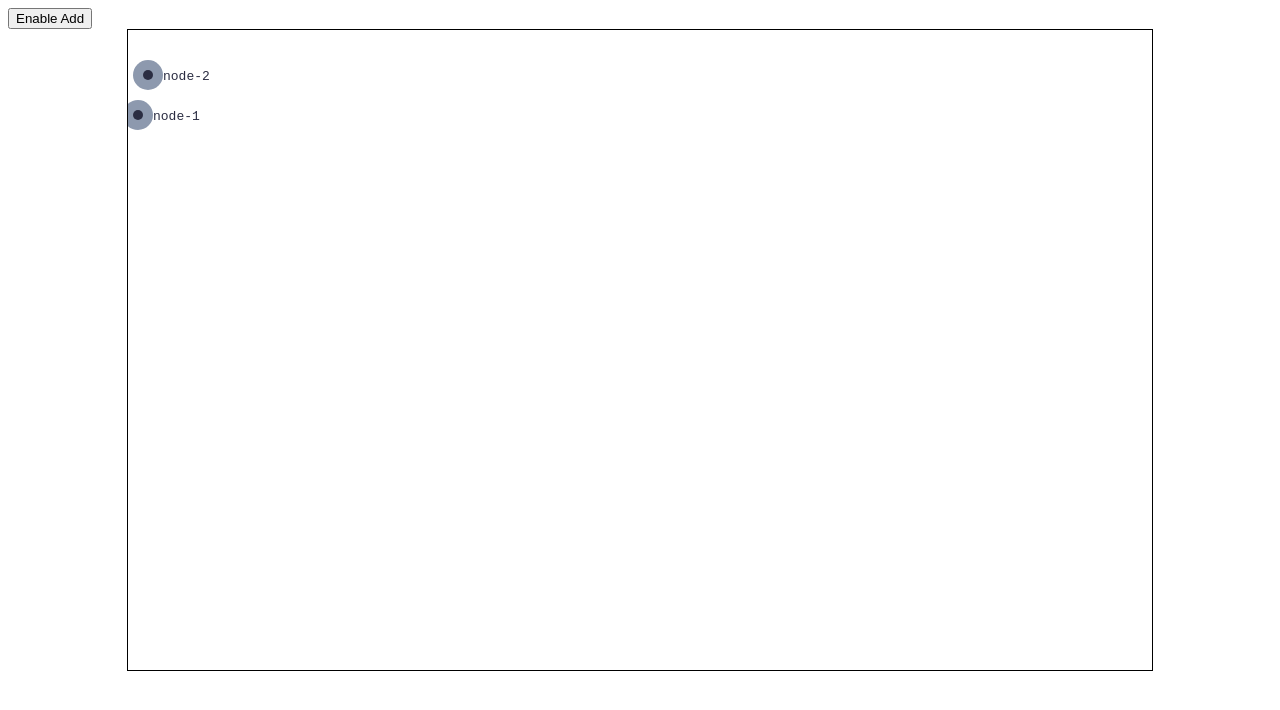
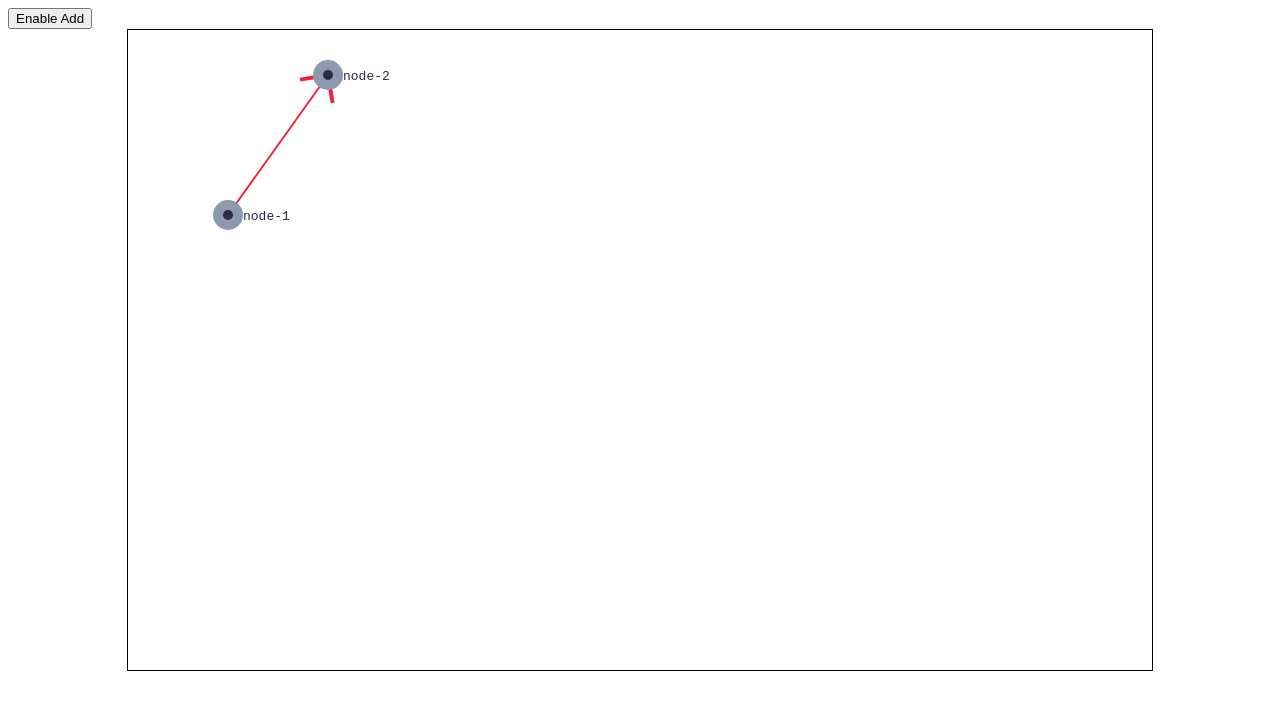
Before and after one commit to zahmadsaleem/knetworm, a Vue app: page / in a window 1280 px wide. Shown: the top 710 px of the page. Built offline with nearby package versions, Linux system fonts and the light colour scheme.

Commit message:
arrows, but fishy angles

```diff
--- a/src/components/Playground.vue
+++ b/src/components/Playground.vue
@@ -23,6 +23,18 @@
           :y2="rln.end.y"
           @contextmenu.prevent.stop="showClose"
         ></line>
+        <g
+          :transform="
+            `
+            translate(${rln.end.x} ${rln.end.y})
+            scale(20)
+            rotate(${slope(rln.start.y - rln.end.y, rln.start.x - rln.end.x)})
+            `
+          "
+        >
+          <line x1="-1" x2="0" y1="1" y2="0" class="arrow-line"></line>
+          <line x1="-1" x2="0" y1="-1" y2="0" class="arrow-line"></line>
+        </g>
       </g>
       <!--      DANGLING LINE  -->
       <line
@@ -90,11 +102,14 @@ export default {
       show_delete_rln: false,
       line_delete_pos: {},
       nodes: [
-        { x: 10, y: 85, name: "node-1", id: 1 },
-        { x: 20, y: 45, name: "node-2", id: 2 }
+        { x: 100, y: 185, name: "node-1", id: 1 },
+        { x: 200, y: 45, name: "node-2", id: 2 }
       ],
       relations: []
     };
+  },
+  mounted() {
+    this.relations.push({ start: this.nodes[0], end: this.nodes[1] });
   },
   methods: {
     addNode(e) {
@@ -105,6 +120,11 @@ export default {
           name: "node-" + (this.nodes.length + 1),
           id: this.nodes.length + 1
         });
+    },
+    slope(y, x) {
+      let s = x === 0 ? 0 : y / x;
+      let angle = Math.atan(s) * 57.2958;
+      return angle;
     },
     startDrag(e) {
       // console.log("drag-started");
@@ -235,6 +255,10 @@ $secondary: #d90429;
 .node-name::selection {
   background: none;
 }
+.arrow-line {
+  stroke: $secondaryLighter;
+  stroke-width: 0.2px;
+}
 
 .node-relation {
   stroke: $secondaryLighter;
```
